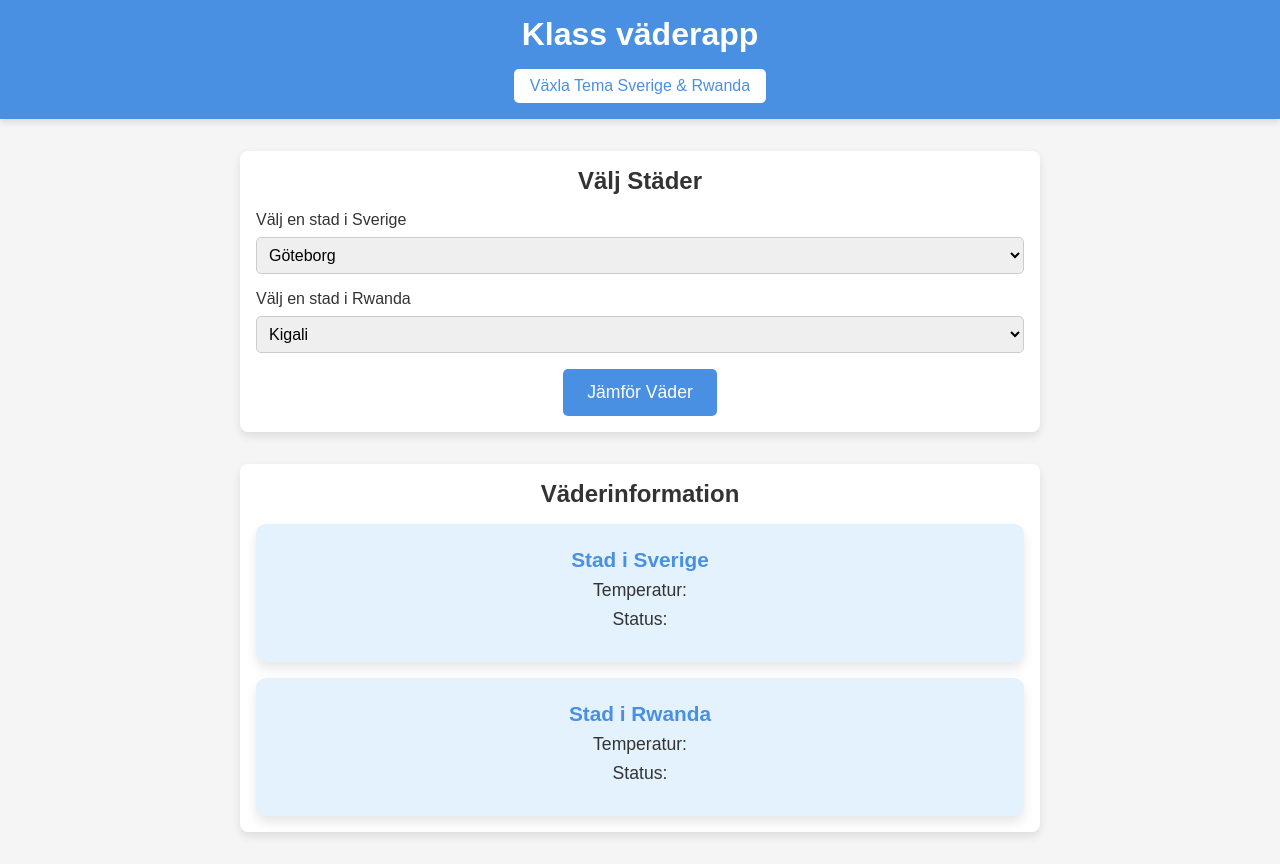
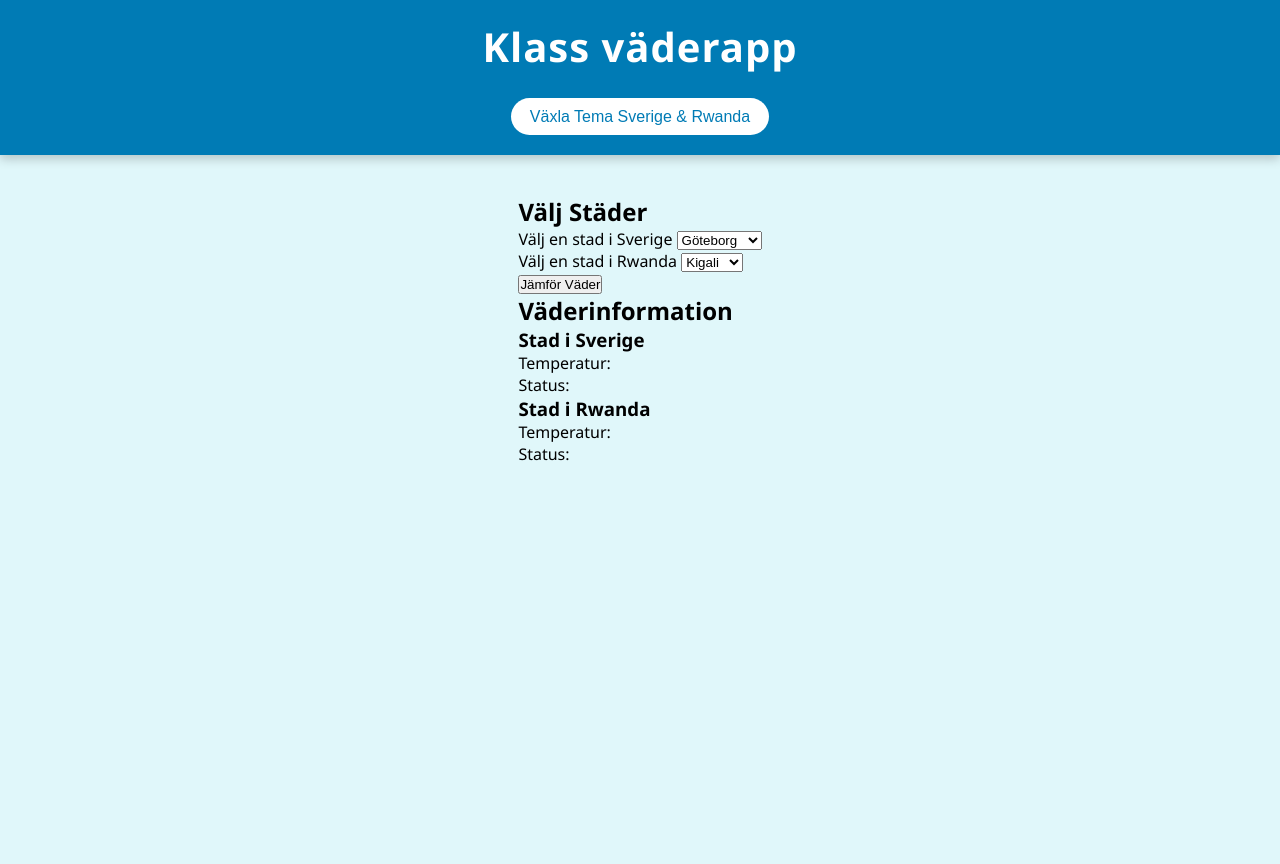
Before and after one commit to WilliamSkogh/hemsida-grupp, a plain HTML site: page index.html in a window 1280 px wide. After the commit the page ends 800 px from the top, so only its background shows below. Drawn offline with Linux system fonts and the light colour scheme.

Commit message:
Lagt till grundläggande CSS-styling för layout och header med knappstil

```diff
--- a/style.css
+++ b/style.css
@@ -1,4 +1,3 @@
-/* Grundläggande reset för att ta bort marginaler och padding */
 * {
   margin: 0;
   padding: 0;
@@ -6,171 +5,40 @@
 }
 
 body {
-  font-family: Arial, sans-serif;
+  font-family: 'Segoe UI', Tahoma, Geneva, Verdana, sans-serif;
   display: flex;
   flex-direction: column;
   align-items: center;
-  background-color: #f5f5f5;
-  transition: background-color 0.5s ease;
+  background-color: #e0f7fa;
+  transition: background-color 0.4s ease;
 }
 
 /* Header-styling */
 header {
   width: 100%;
-  background-color: #4a90e2;
-  color: white;
+  background-color: #007bb5;
+  color: #fff;
   text-align: center;
-  padding: 1rem 0;
-  margin-bottom: 2rem;
-  box-shadow: 0px 4px 6px rgba(0, 0, 0, 0.1);
+  padding: 1.2rem 0;
+  margin-bottom: 2.5rem;
+  box-shadow: 0 4px 10px rgba(0, 0, 0, 0.2);
+  position: relative;
 }
 
 header h1 {
-  font-size: 2rem;
+  font-size: 2.5rem;
+  font-weight: 600;
+  letter-spacing: 1px;
 }
 
 header button {
-  padding: 0.5rem 1rem;
+  padding: 0.6rem 1.2rem;
   font-size: 1rem;
-  color: #4a90e2;
-  background-color: white;
+  color: #007bb5;
+  background-color: #fff;
   border: none;
-  border-radius: 5px;
+  border-radius: 50px;
   cursor: pointer;
-  margin-top: 1rem;
-  transition: all 0.3s ease;
+  margin-top: 1.5rem;
+  transition: transform 0.2s ease, background-color 0.3s ease;
 }
-
-header button:hover {
-  background-color: #3a7ed2;
-  color: white;
-}
-
-/* Main styling */
-main {
-  width: 90%;
-  max-width: 800px;
-  text-align: center;
-}
-
-/* Section-styling */
-section {
-  margin-bottom: 2rem;
-  padding: 1rem;
-  background-color: #ffffff;
-  border-radius: 8px;
-  box-shadow: 0px 4px 10px rgba(0, 0, 0, 0.1);
-  transition: background-color 0.5s ease;
-}
-
-/* Titel-styling */
-h2 {
-  font-size: 1.5rem;
-  color: #333;
-  margin-bottom: 1rem;
-}
-
-/* Stad-val styling */
-.valja-stad {
-  margin: 1rem 0;
-  text-align: left;
-}
-
-.valja-stad label {
-  font-size: 1rem;
-  color: #333;
-}
-
-.valja-stad select {
-  padding: 0.5rem;
-  font-size: 1rem;
-  border-radius: 5px;
-  margin-top: 0.5rem;
-  width: 100%;
-  border: 1px solid #ccc;
-}
-
-/* Jämförelse-knappen */
-button#vaderJamforelse {
-  padding: 0.8rem 1.5rem;
-  font-size: 1.1rem;
-  background-color: #4a90e2;
-  color: white;
-  border: none;
-  border-radius: 5px;
-  cursor: pointer;
-  transition: background-color 0.3s ease;
-}
-
-button#vaderJamforelse:hover {
-  background-color: #357abd;
-}
-
-/* Väderkort styling */
-.vader-kort {
-  margin-top: 1rem;
-  padding: 1.5rem;
-  border-radius: 10px;
-  box-shadow: 0px 6px 12px rgba(0, 0, 0, 0.1);
-  background-color: #e3f2fd;
-  color: #333;
-  transition: background-color 0.5s ease;
-}
-
-/* Temperatur och beskrivning styling */
-.vader-kort h3 {
-  font-size: 1.3rem;
-  color: #4a90e2;
-  margin-bottom: 0.5rem;
-}
-
-.vader-kort p {
-  font-size: 1.1rem;
-  margin: 0.5rem 0;
-}
-
-/* Sverige och Rwanda temaväxling */
-body.sverige-theme {
-  background-color: #e3f2fd;
-}
-
-body.sverige-theme header {
-  background-color: #005b9a;
-}
-
-body.rwanda-theme {
-  background-color: #ffebc8;
-}
-
-body.rwanda-theme header {
-  background-color: #e69138;
-}
-
-.rwanda-theme .vader-kort {
-  background-color: #ffdd99;
-}
-
-.sverige-theme .vader-kort {
-  background-color: #cfe3f8;
-}
-
-/* Enkel animation för växlande tema */
-header, .vader-kort, body {
-  transition: background-color 0.3s ease;
-}
-
-/* Responsiv design */
-@media (max-width: 600px) {
-  header h1 {
-      font-size: 1.5rem;
-  }
-
-  button#vaderJamforelse {
-      font-size: 1rem;
-      padding: 0.7rem 1.2rem;
-  }
-
-  .vader-kort p {
-      font-size: 1rem;
-  }
-}
```
